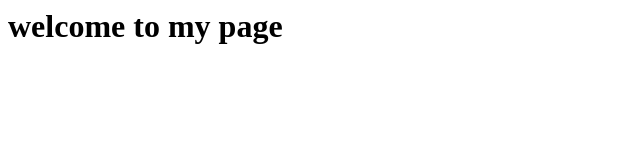
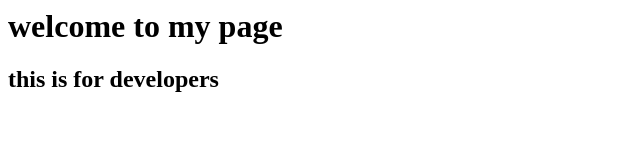
Before and after one commit to pradeepz007/Test-git, a plain HTML site: page index.html in a window 1280 px wide. Shown: the whole page, without its empty margins (0-640 px from the left). Drawn offline with Linux system fonts and the light colour scheme.

Commit message:
edited by dev

```diff
--- a/index.html
+++ b/index.html
@@ -1 +1,3 @@
 <h1>welcome to my page </h1>
+
+<h2>this is for developers </h2>
```
